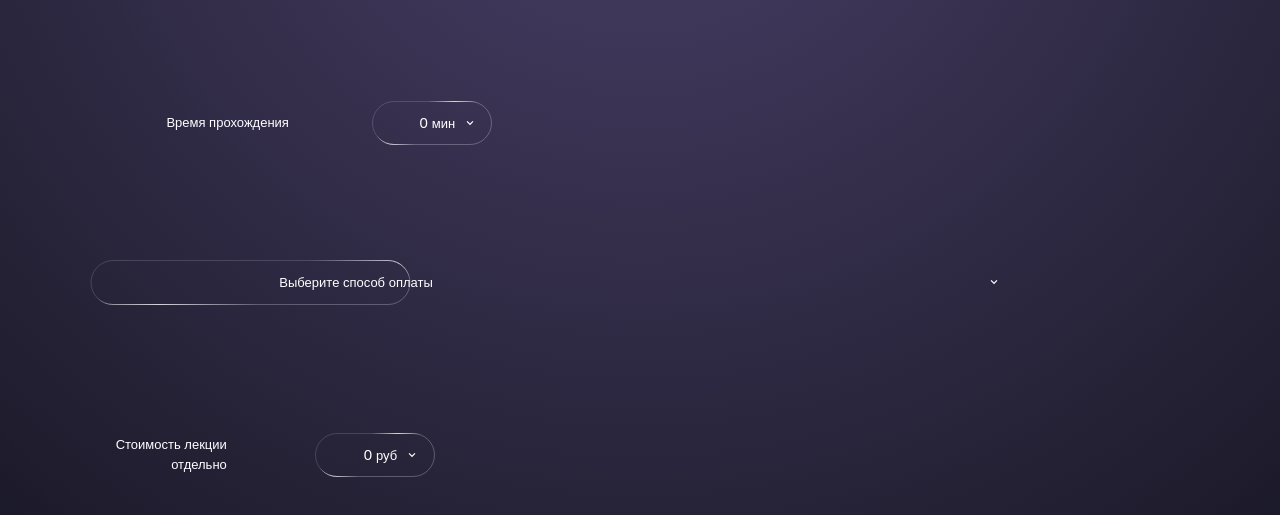
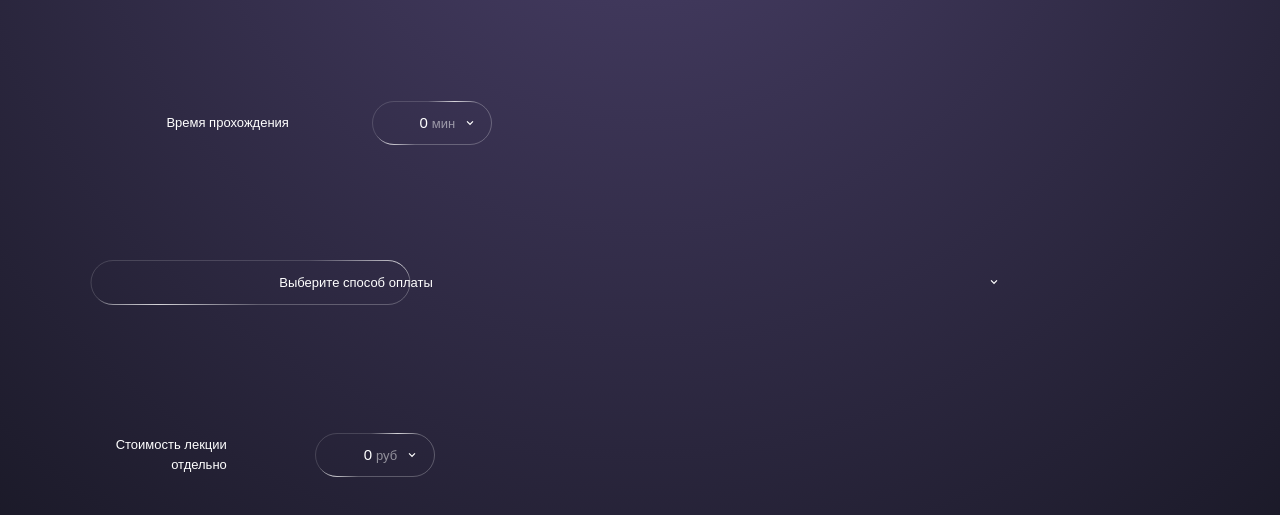
Before and after one commit to kirill778/eon_app, a Next.js app in the folder frontend/: page /login_4 in a window 1280 px wide. Shown: the part 1327-1842 px from the top of the page. Built offline with nearby package versions, Linux system fonts and the light colour scheme.

Commit message:
Исправил прозрачность текста

```diff
--- a/frontend/src/components/component_lecture/course-name-pay.tsx
+++ b/frontend/src/components/component_lecture/course-name-pay.tsx
@@ -47,7 +47,7 @@ export const CourseNamePay = ({
 
             <div className="relative">
               <select
-                className="appearance-none bg-transparent border-none text-white text-[13px] focus:outline-none cursor-pointer pr-5"
+                className="appearance-none bg-transparent border-none text-white/50 text-[13px] focus:outline-none cursor-pointer pr-5"
                 onChange={handleUnitChange}
                 value={unit}
               >
```
